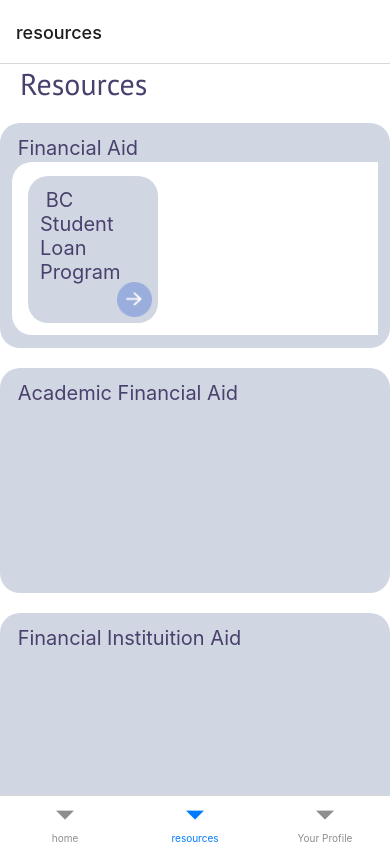
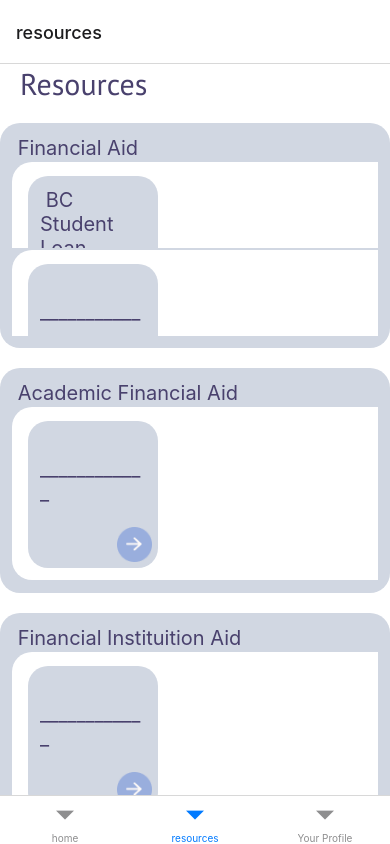
Before and after one commit to daphinie/parent-plan-it, a React Native app: screen /resources in a window 390 px wide. Built offline with nearby package versions, Linux system fonts and the light colour scheme.

Commit message:
Added new containers

```diff
--- a/src/screens/Resources/index.js
+++ b/src/screens/Resources/index.js
@@ -33,6 +33,9 @@ const Resources = () => {
       <ScrollView contentOffset={{y: containerHeight}}>
       <Text style={styles.header}> Resources </Text>
 
+
+    {/* ------------------------------------------------------------- */}
+
     {/* FINANCIAL AID */}
     <View style={[styles.resourceContainer,{marginTop: 20}]}>
       <Text style={styles.resourceCategoryTitle}> Financial Aid</Text>
@@ -47,18 +50,70 @@ const Resources = () => {
         </TouchableOpacity>
       </View>
       </ScrollView>
+
+      <ScrollView horizontal={true}>
+      <View style={[styles.linkMasterContainer, {marginTop:2}]}>
+        {/* FINANCIAL AID: IMAGE 2: _______________ */}
+        <TouchableOpacity onPress={handlePress}>
+        <View style={[styles.linkSingleContainer, {marginTop:2}]}>
+          <Text style={styles.linkSingleTitle}> _______________ </Text>
+          <Image source={imageSource} style={styles.image} />
+        </View>
+        </TouchableOpacity>
+      </View>
+      </ScrollView>
+
     </View>
+
+    {/* ------------------------------------------------------------- */}
 
     <View style={[styles.resourceContainer, { marginTop: 20}]}>
       <Text style={styles.resourceCategoryTitle}> Academic Financial Aid</Text>
+      <ScrollView horizontal={true}>
+      <View style={[styles.linkMasterContainer, {marginTop:2}]}>
+        {/* cademic Financial Aid: IMAGE 1: ____________ */}
+        <TouchableOpacity onPress={handlePress}>
+        <View style={[styles.linkSingleContainer, {marginTop:2}]}>
+          <Text style={styles.linkSingleTitle}> ____________ </Text>
+          <Image source={imageSource} style={styles.image} />
+        </View>
+        </TouchableOpacity>
+      </View>
+      </ScrollView>
     </View>
+
+    {/* ------------------------------------------------------------- */}
 
     <View style={[styles.resourceContainer, { marginTop: 20}]}>
       <Text style={styles.resourceCategoryTitle}> Financial Instituition Aid</Text>
+      <ScrollView horizontal={true}>
+      <View style={[styles.linkMasterContainer, {marginTop:2}]}>
+        {/* Financial Instituition Aid: IMAGE 1: ____________ */}
+        <TouchableOpacity onPress={handlePress}>
+        <View style={[styles.linkSingleContainer, {marginTop:2}]}>
+          <Text style={styles.linkSingleTitle}> ____________ </Text>
+          <Image source={imageSource} style={styles.image} />
+        </View>
+        </TouchableOpacity>
+      </View>
+      </ScrollView>
     </View>
+
+    {/* ------------------------------------------------------------- */}
 
     <View style={[styles.resourceContainer, { marginTop: 20, marginBottom: 200, height: containerHeight}]}>
       <Text style={styles.resourceCategoryTitle}> Other</Text>
+      <ScrollView horizontal={true}>
+      <View style={[styles.linkMasterContainer, {marginTop:2}]}>
+        {/* Other: IMAGE 1: ____________ */}
+        <TouchableOpacity onPress={handlePress}>
+        <View style={[styles.linkSingleContainer, {marginTop:2}]}>
+          <Text style={styles.linkSingleTitle}> ____________ </Text>
+          <Image source={imageSource} style={styles.image} />
+        </View>
+        </TouchableOpacity>
+      </View>
+      </ScrollView>
     </View>
 
     </ScrollView>
```
